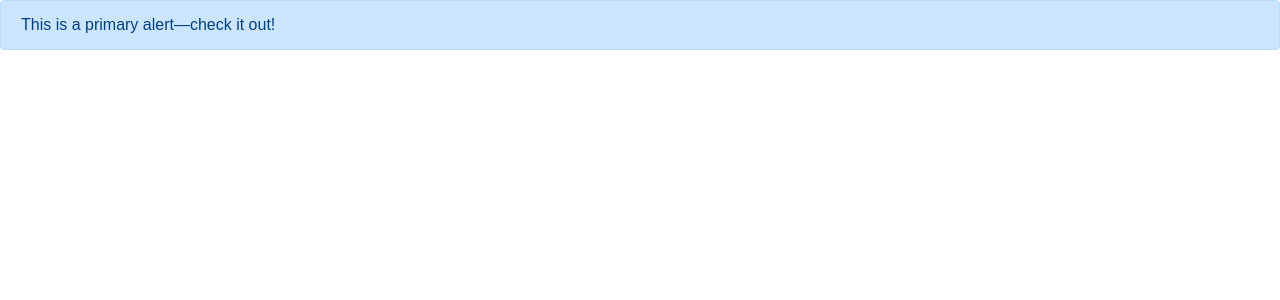
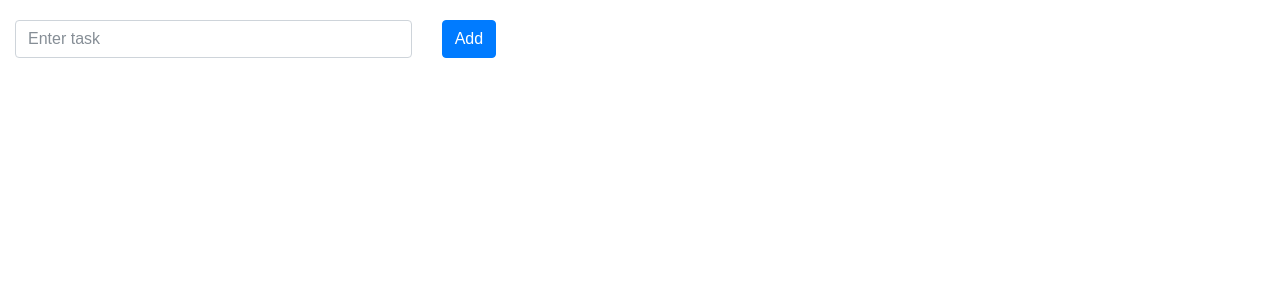
Before and after one commit to adollar/todo-app, a React (Create React App) app: page / in a window 1280 px wide. Shown: the top 300 px of the page. Built offline with nearby package versions, Linux system fonts and the light colour scheme.

Commit message:
created base components

```diff
--- a/src/App.js
+++ b/src/App.js
@@ -1,11 +1,29 @@
 import React, {Component} from 'react';
+import {Input} from "./components/Input";
+import {Button} from "./components/Button";
+import {TasksList} from "./components/TasksList";
 
 class App extends Component
 {
+
     render() {
+        const style = {
+            marginTop: '20px'
+        };
+
+
         return (
-            <div className="alert alert-primary" role="alert">
-                This is a primary alert—check it out!
+            <div style={style} className="container-fluid">
+                <div className="row">
+                    <div className="col-md-4">
+                        <Input/>
+                    </div>
+                    <div className="col-md-2">
+                        <Button/>
+                    </div>
+                </div>
+
+                <TasksList/>
             </div>
         );
     }
--- /dev/null
+++ b/src/components/Button.js
@@ -0,0 +1,12 @@
+import React, {Component} from 'react';
+
+export class Button extends Component
+{
+    render() {
+        return (
+            <div className="form-group">
+                <button type="button" className="btn btn-primary">Add</button>
+            </div>
+        );
+    }
+}
--- /dev/null
+++ b/src/components/Input.js
@@ -0,0 +1,12 @@
+import React, {Component} from 'react';
+
+export class Input extends Component
+{
+    render() {
+        return (
+            <div className="form-group">
+                <input type="email" className="form-control" id="todo-task" aria-describedby="emailHelp" placeholder="Enter task"/>
+            </div>
+        );
+    }
+}
--- /dev/null
+++ b/src/components/TasksList.js
@@ -0,0 +1,11 @@
+import React, {Component} from 'react';
+
+export class TasksList extends Component
+{
+    render() {
+        return (
+            <ul className="tasks-list">
+            </ul>
+        );
+    }
+}
```
